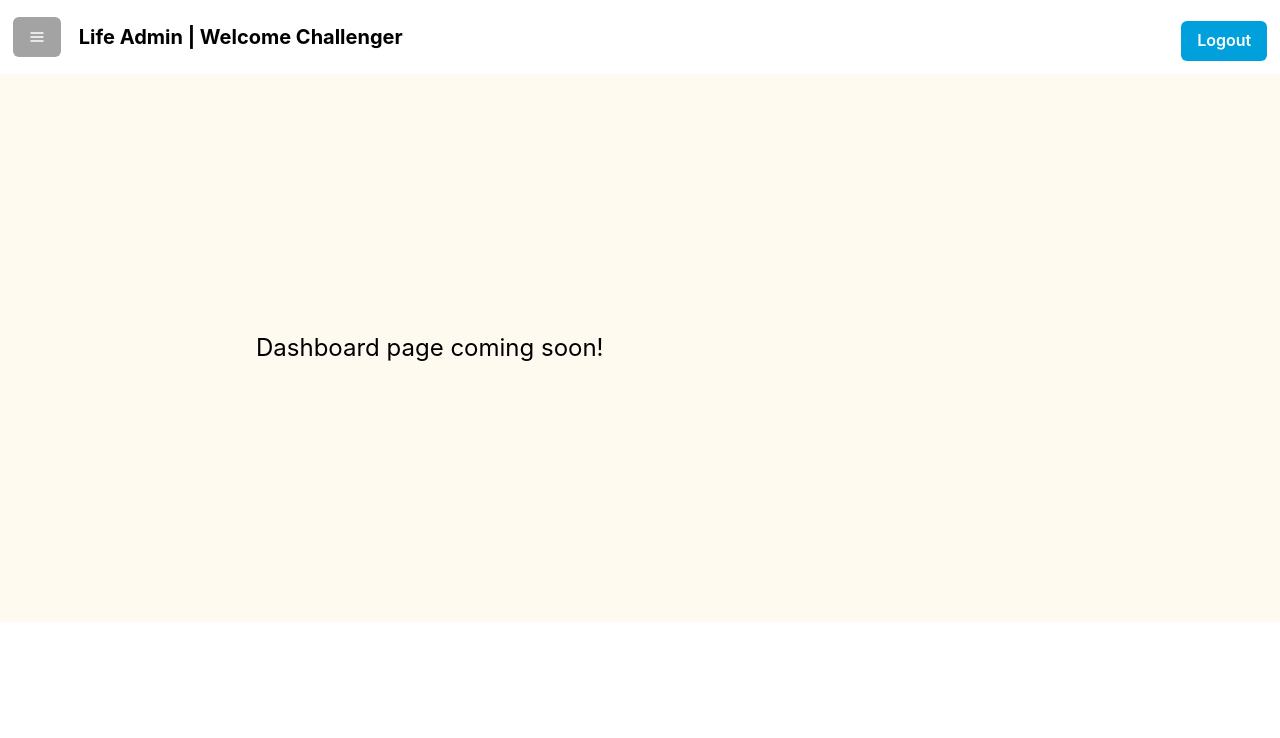
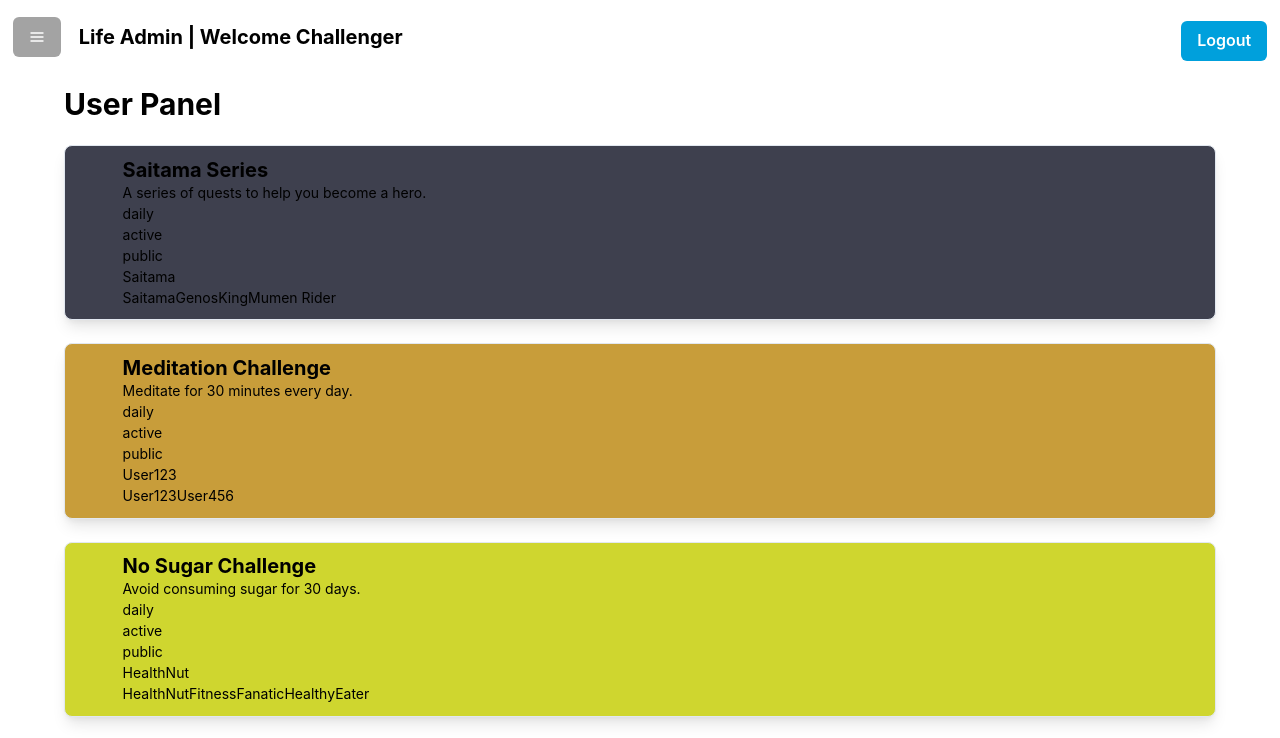
Before and after one commit to MrBenC88/TheQuestAdmin, a Next.js app: page /dashboard in a window 1280 px wide. Shown: the top 738 px of the page. Built offline with nearby package versions, Linux system fonts and the light colour scheme.

Commit message:
added example quest bundles

```diff
--- /dev/null
+++ b/src/components/UserPanel.jsx
@@ -0,0 +1,249 @@
+import {
+  Box,
+  Text,
+  Link,
+  Heading,
+  VStack,
+  Flex,
+  Button,
+  useBreakpointValue,
+} from "@chakra-ui/react";
+
+const getRandomColor = () => {
+  const letters = "0123456789ABCDEF";
+  let color = "#";
+  for (let i = 0; i < 6; i++) {
+    color += letters[Math.floor(Math.random() * 16)];
+  }
+  return color;
+};
+
+const sampleQuests = [
+  {
+    questName: "Saitama Series",
+    questDescription: "A series of quests to help you become a hero.",
+    questImage: "https://i.imgur.com/YszkbTB.png",
+    questType: "daily",
+    questStatus: "active",
+    questPermissions: "public",
+    questOwner: "Saitama",
+    questMembers: ["Saitama", "Genos", "King", "Mumen Rider"],
+    questTasks: [
+      {
+        taskName: "100 Pushups",
+        taskDescription: "Do 100 pushups.",
+        taskStatus: "active",
+        taskType: "daily",
+      },
+      {
+        taskName: "100 Situps",
+        taskDescription: "Do 100 situps.",
+        taskStatus: "active",
+        taskType: "daily",
+      },
+      {
+        taskName: "100 Squats",
+        taskDescription: "Do 100 squats.",
+        taskStatus: "active",
+        taskType: "daily",
+      },
+      {
+        taskName: "10km Run",
+        taskDescription: "Run 10km.",
+        taskStatus: "active",
+        taskType: "daily",
+      },
+    ],
+    questColor: getRandomColor(),
+  },
+  {
+    questName: "Meditation Challenge",
+    questDescription: "Meditate for 30 minutes every day.",
+    questImage: "https://i.imgur.com/PNbhJeK.png",
+    questType: "daily",
+    questStatus: "active",
+    questPermissions: "public",
+    questOwner: "User123",
+    questMembers: ["User123", "User456"],
+    questTasks: [
+      {
+        taskName: "Meditation",
+        taskDescription: "Meditate for 30 minutes.",
+        taskStatus: "active",
+        taskType: "daily",
+      },
+    ],
+    questColor: getRandomColor(),
+  },
+  {
+    questName: "No Sugar Challenge",
+    questDescription: "Avoid consuming sugar for 30 days.",
+    questImage: "https://i.imgur.com/Bvp6g5B.png",
+    questType: "daily",
+    questStatus: "active",
+    questPermissions: "public",
+    questOwner: "HealthNut",
+    questMembers: ["HealthNut", "FitnessFanatic", "HealthyEater"],
+    questTasks: [
+      {
+        taskName: "No Sugar",
+        taskDescription: "Avoid consuming sugar for 30 days.",
+        taskStatus: "active",
+        taskType: "daily",
+      },
+    ],
+    questColor: getRandomColor(),
+  },
+  {
+    questName: "30 Day Yoga Challenge",
+    questDescription: "Complete 30 days of yoga.",
+    questImage: "https://i.imgur.com/4R8yktG.png",
+    questType: "daily",
+    questStatus: "active",
+    questPermissions: "public",
+    questOwner: "YogaGuru",
+    questMembers: ["YogaGuru", "YogaEnthusiast"],
+    questTasks: [
+      {
+        taskName: "Yoga",
+        taskDescription: "Complete 30 days of yoga.",
+        taskStatus: "active",
+        taskType: "daily",
+      },
+    ],
+    questColor: getRandomColor(),
+  },
+  {
+    questName: "Healthy Habits",
+    questDescription:
+      "Develop a series of healthy habits to improve your overall well-being.",
+    questImage: "https://i.imgur.com/4tfn9f9.png",
+    questType: "daily",
+    questStatus: "active",
+    questPermissions: "public",
+    questOwner: "Healthy Habits Inc.",
+    questMembers: ["John Doe", "Jane Smith", "Bob Johnson"],
+    questTasks: [
+      {
+        taskName: "Drink 8 Glasses of Water",
+        taskDescription: "Drink 8 glasses (64 oz) of water throughout the day.",
+        taskStatus: "active",
+        taskType: "daily",
+      },
+      {
+        taskName: "Get 8 Hours of Sleep",
+        taskDescription: "Get at least 8 hours of sleep every night.",
+        taskStatus: "active",
+        taskType: "daily",
+      },
+      {
+        taskName: "Eat 5 Servings of Fruits and Vegetables",
+        taskDescription: "Eat 5 servings of fruits and vegetables every day.",
+        taskStatus: "active",
+        taskType: "daily",
+      },
+    ],
+    questColor: getRandomColor(),
+  },
+  {
+    questName: "Learn a New Language",
+    questDescription: "Take on the challenge of learning a new language.",
+    questImage: "https://i.imgur.com/2QjZNrN.png",
+    questType: "weekly",
+    questStatus: "active",
+    questPermissions: "public",
+    questOwner: "Language Learners Club",
+    questMembers: [
+      "Maria Garcia",
+      "Yuto Nakamura",
+      "Risa Tanaka",
+      "Pablo Martinez",
+    ],
+    questTasks: [
+      {
+        taskName: "Complete 5 Duolingo Lessons",
+        taskDescription: "Complete 5 lessons on Duolingo every day.",
+        taskStatus: "active",
+        taskType: "daily",
+      },
+      {
+        taskName: "Watch a Movie in Your Target Language",
+        taskDescription: "Watch a movie in the language you are learning.",
+        taskStatus: "active",
+        taskType: "weekly",
+      },
+      {
+        taskName: "Have a Conversation with a Native Speaker",
+        taskDescription:
+          "Have a 10-minute conversation with a native speaker of the language you are learning.",
+        taskStatus: "active",
+        taskType: "weekly",
+      },
+    ],
+    questColor: getRandomColor(),
+  },
+];
+
+const UserPanel = () => {
+  return (
+    <Box
+      bgColor="white"
+      pt="1%"
+      pb="1%"
+      pl="5%"
+      pr="5%"
+      width="100%"
+      textColor="black"
+    >
+      <Heading color="black" size="lg">
+        User Panel
+      </Heading>
+      {sampleQuests.map((q) => {
+        return (
+          <Box
+            key={q.questName}
+            bgColor={q.questColor}
+            pt="1%"
+            pb="1%"
+            pl="5%"
+            pr="5%"
+            width="100%"
+            textColor="black"
+            border="1px"
+            borderColor="gray.200"
+            borderRadius="lg"
+            boxShadow="lg"
+            mt="2%"
+          >
+            <Heading color="black" size="md">
+              {q.questName}
+            </Heading>
+            <Text color="black" fontSize="sm">
+              {q.questDescription}
+            </Text>
+            <Text color="black" fontSize="sm">
+              {q.questType}
+            </Text>
+            <Text color="black" fontSize="sm">
+              {q.questStatus}
+            </Text>
+            <Text color="black" fontSize="sm">
+              {q.questPermissions}
+            </Text>
+            <Text color="black" fontSize="sm">
+              {q.questOwner}
+            </Text>
+            <Text color="black" fontSize="sm">
+              {q.questMembers}
+            </Text>
+            {/* <Text color="black" fontSize="sm">
+              {quest.questTasks}
+            </Text> */}
+          </Box>
+        );
+      })}
+    </Box>
+  );
+};
+
+export default UserPanel;
--- a/src/pages/dashboard.js
+++ b/src/pages/dashboard.js
@@ -1,7 +1,7 @@
 import Header from "../components/Header";
 import CTABanner from "../components/CTABanner";
 import Footer from "../components/Footer";
-import AboutContent from "../components/AboutContent";
+import UserPanel from "../components/UserPanel";
 import DashboardHeader from "../components/DashboardHeader";
 import { Box, Text } from "@chakra-ui/react";
 
@@ -15,9 +15,8 @@ const Dashboard = () => {
   return (
     <Box boxSize="100%" bgColor="orange.50">
       <DashboardHeader />
-      <Text fontSize="2xl" color="black" p="20%">
-        Dashboard page coming soon!
-      </Text>
+
+      <UserPanel />
     </Box>
   );
 };
```
